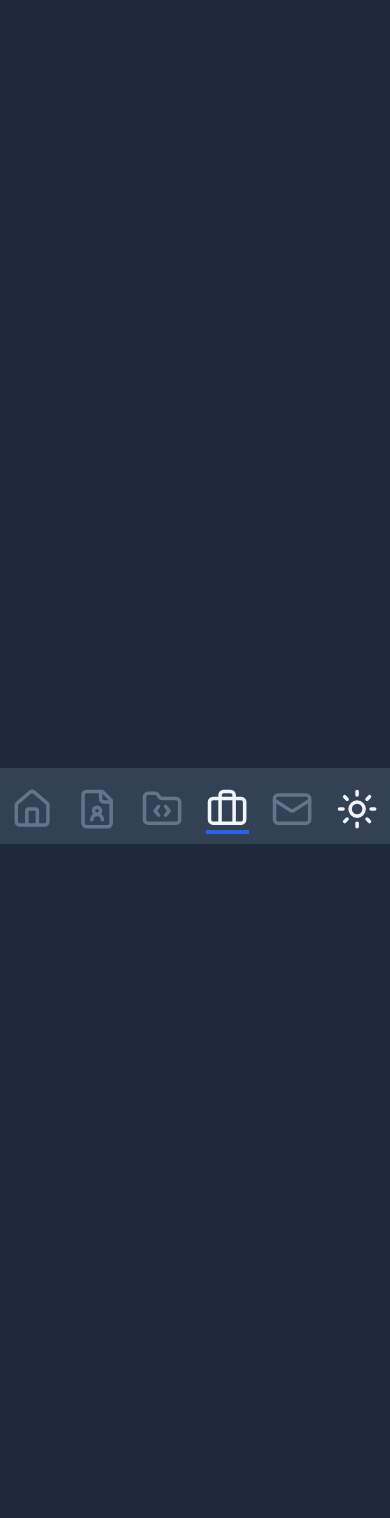
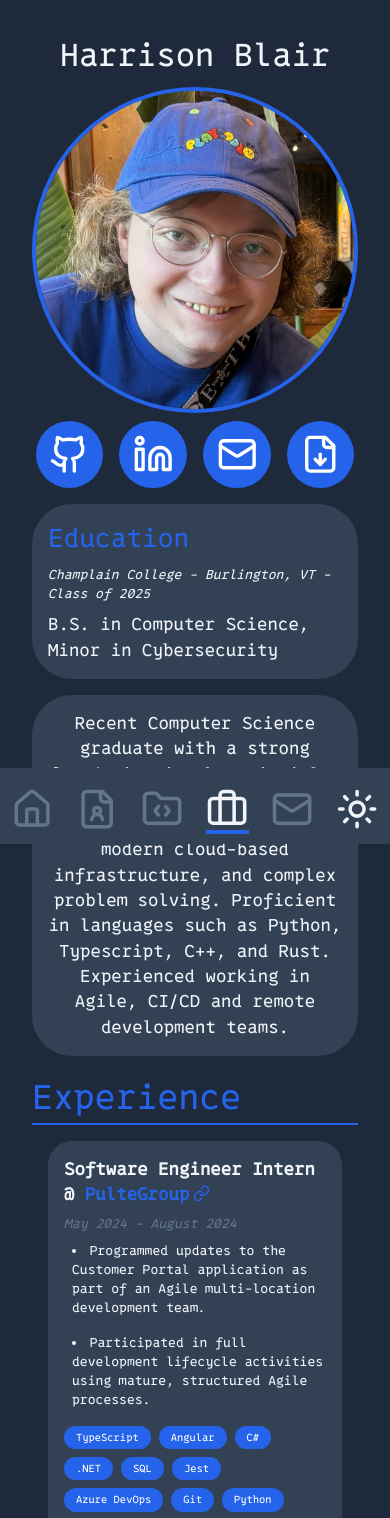
Before and after one commit to Harrison-Blair/personal-website, a Next.js app: page /work in a window 390 px wide. Shown: the top 1518 px of the page. Before the commit the page ends 844 px from the top, so only its background shows below. Built offline with nearby package versions, Linux system fonts and the light colour scheme.

Commit message:
add mobile breakpoint to work experience

```diff
--- a/src/app/work/page.tsx
+++ b/src/app/work/page.tsx
@@ -15,6 +15,7 @@ export default function Work() {
     );
 
     return (
+        <div>
             <div className="hidden xl:block">
                 <h1 className="text-[3.5vw]">
                     Harrison Blair
@@ -125,5 +126,112 @@ export default function Work() {
                     </div>
                 </div>
             </div>
+            <div className="xl:hidden">
+                <div className="flex flex-col items-center">
+                    <h1 className="text-[8vw] text-center">
+                        Harrison Blair
+                    </h1>
+                    <div className="relative w-full aspect-square m-2 mx-auto">
+                        <Image
+                            src="/images/Harrison-Blair.png"
+                            alt="Profile Picture"
+                            fill
+                            className="object-cover rounded-full border-[var(--primary)] border-4 "
+                        />
+                    </div>
+                    <div className="flex flex-row gap-4 justify-center">
+                        <CircularButton
+                            href="https://github.com/Harrison-Blair"
+                            icon={Github}
+                            bgColor="bg-[var(--primary)]"
+                            hoverColor="hover:bg-[var(--accent)]"
+                            isExternal={true}
+                            size='8vh'
+                        />
+                        <CircularButton
+                            href="https://www.linkedin.com/in/harrison-blair/"
+                            icon={Linkedin}
+                            bgColor="bg-[var(--primary)]"
+                            hoverColor="hover:bg-[var(--accent)]"
+                            isExternal={true}
+                            size='8vh'
+                        />
+                        <CircularButton
+                            href="/contact"
+                            icon={Mail}
+                            bgColor="bg-[var(--primary)]"
+                            hoverColor="hover:bg-[var(--accent)]"
+                            isExternal={false}
+                            size='8vh'
+                        />
+                        <CircularButton
+                            href="/images/Website-Homepage.png"
+                            icon={FileDown}
+                            bgColor="bg-[var(--primary)]"
+                            hoverColor="hover:bg-[var(--accent)]"
+                            isDownload={true}
+                            size='8vh'
+                        />
+                    </div>
+                    <div className="bg-[var(--muted)] rounded-[2.5rem] mt-4 p-4">
+                        <div className="flex flex-col gap-2">
+                            <h2 className="text-[3vh] text-[var(--primary)]">
+                                Education
+                            </h2>
+                            <a
+                                href="https://www.champlain.edu"
+                                target="_blank"
+                                rel="noopener noreferrer"
+                                className="hover:text-[var(--accent)] text-[1.5vh] italic"
+                            >
+                                Champlain College - Burlington, VT - Class of 2025
+                            </a>
+                            <p className="text-[2vh]">
+                                B.S. in Computer Science, Minor in Cybersecurity
+                            </p>
+                        </div>
+                    </div>
+                    <div className="bg-[var(--muted)] rounded-[2.5rem] mt-4 p-4 ">
+                        <div className="flex flex-col text-center">
+                            <p className="text-[2vh]">
+                                Recent Computer Science graduate with a strong foundation in the principles of iterative development, coding
+                                best practices, modern cloud-based infrastructure, and complex problem solving. Proficient in languages such as
+                                Python, Typescript, C++, and Rust. Experienced working in Agile, CI/CD and remote development teams.
+                            </p>
+                        </div>
+                    </div>
+                    <div className="mt-4">
+                        <h2 className="text-[4vh] text-[var(--primary)]">
+                            Experience
+                        </h2>
+                        <hr className="border-[var(--primary)] border-[1.5px]" />
+                        <div className="flex flex-col">
+                            {experiences.map((experience, index) => (
+                                <div key={experience.id}>
+                                    <ExperienceTile
+                                        experience={experience}
+                                    />
+                                    {index < experiences.length - 1 && (
+                                        <div className="h-8 w-1 bg-[var(--primary)] mx-auto -mt-4 -mb-4"></div>
+                                    )}
+                                </div>
+                            ))}
+                        </div>
+                    </div>
+                    <div className="bg-[var(--muted)] rounded-[2.5rem] mt-2 p-4">
+                        <div className="flex flex-col m-4 gap-2">
+                            <h2 className="text-[3vh] text-[var(--primary)]">
+                                Skills
+                            </h2>
+                            <div className="flex flex-wrap gap-2">
+                                {uniqueTags.map((tag, index) => (
+                                    <Tag key={index} text={tag} styling='px-3 py-2 text-[1.5vh]' />
+                                ))}
+                            </div>
+                        </div>
+                    </div>
+                </div>
+            </div>
+        </div>
     );
 }
```
Lines whose indentation alone changed are shown as unchanged.
